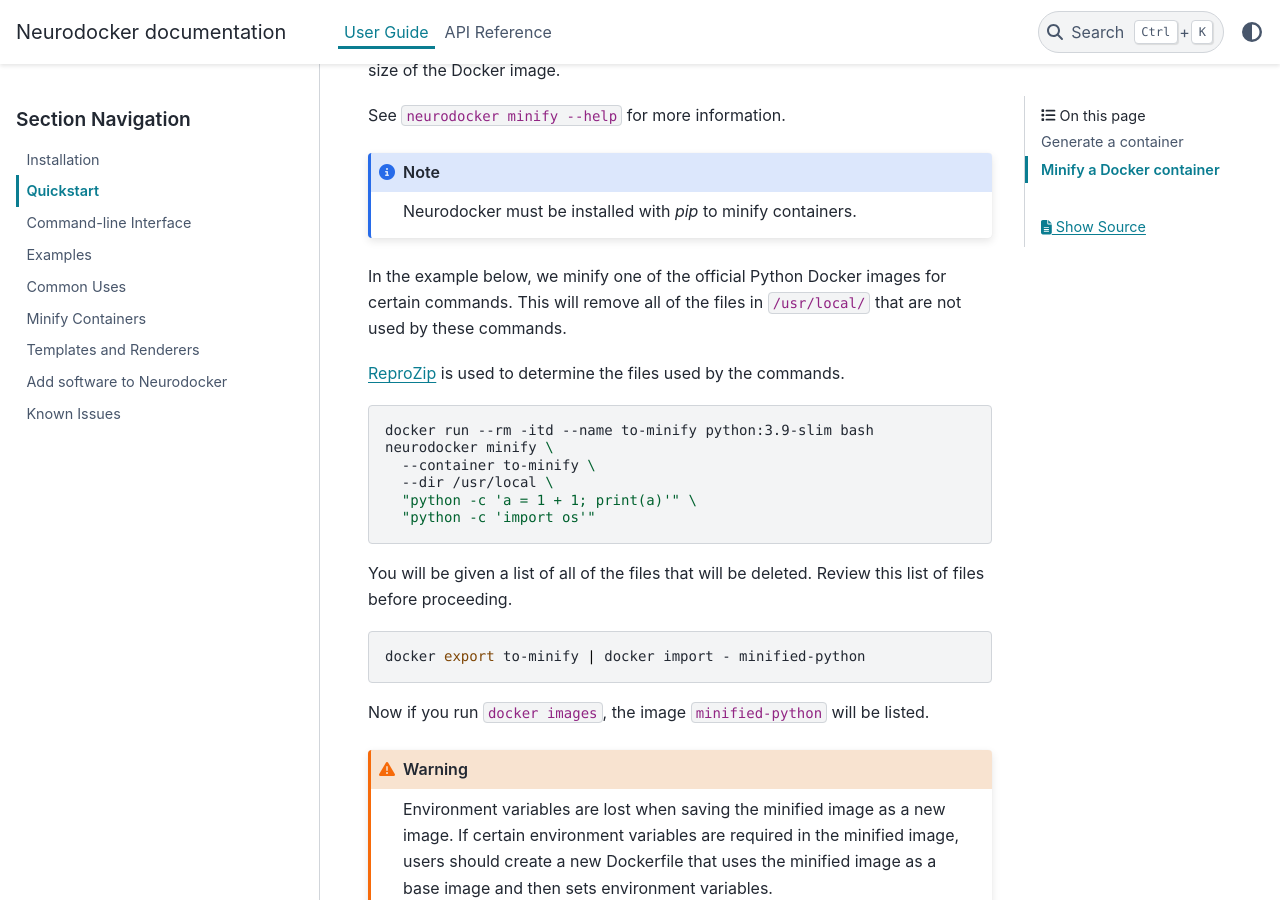
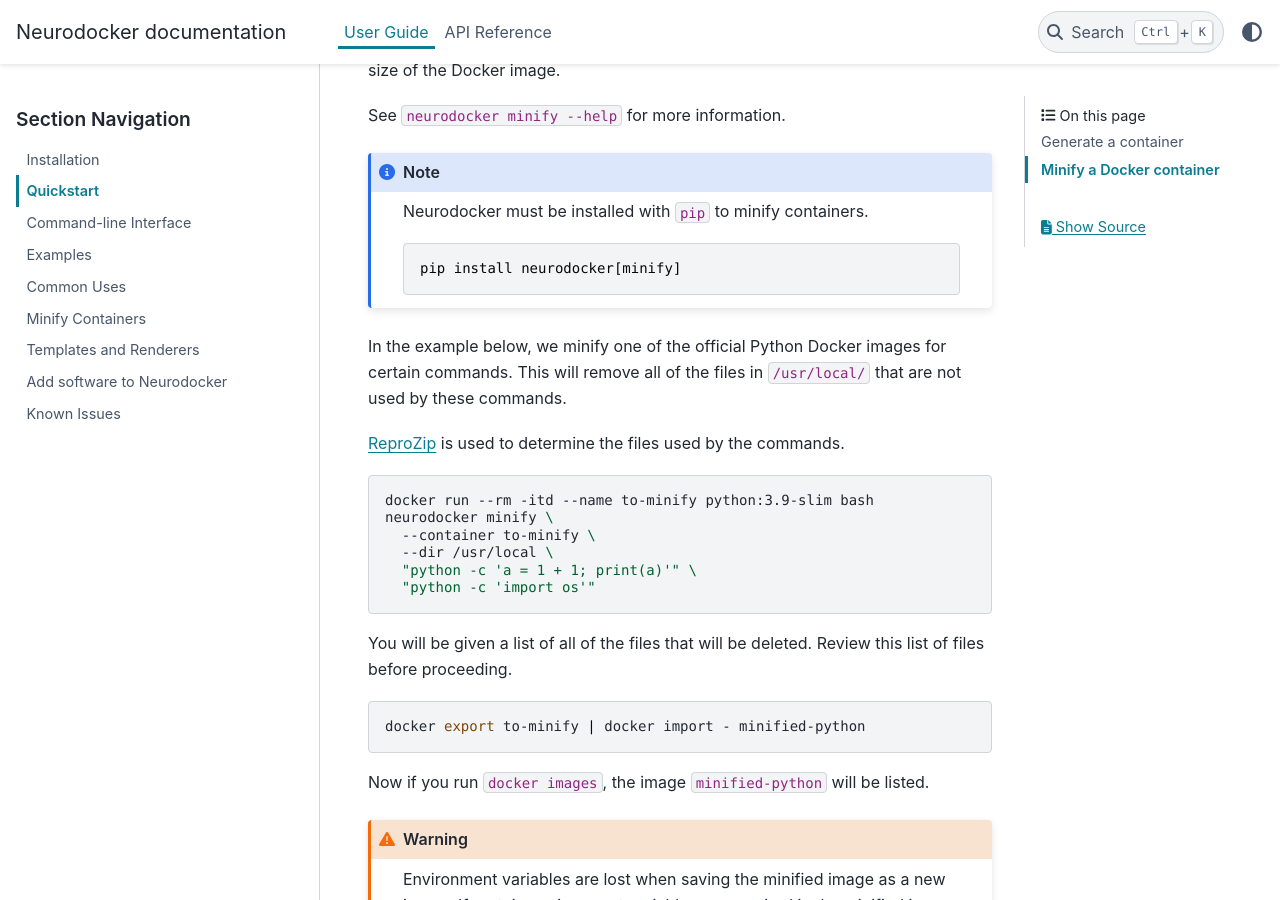
Before and after one commit to ReproNim/neurodocker, a Sphinx documentation site: the page built from docs/user_guide/quickstart.rst, in a window 1280 px wide and 900 px high, scrolled down 2353 px. Built offline with Sphinx 7.4.7 and the PyData theme 0.15.4, drawn with Linux system fonts in a browser that asks for light colours; pages that are not in the unit, such as notebooks, are missing from menus.

Commit message:
provide pip install command for minification

```diff
--- a/docs/user_guide/quickstart.rst
+++ b/docs/user_guide/quickstart.rst
@@ -113,7 +113,11 @@
 
 .. note::
 
-    Neurodocker must be installed with `pip` to minify containers.
+    Neurodocker must be installed with :code:`pip` to minify containers.
+
+    .. code-block::
+
+        pip install neurodocker[minify]
 
 In the example below, we minify one of the official Python Docker images for certain
 commands. This will remove all of the files in :code:`/usr/local/` that are not used by
```
